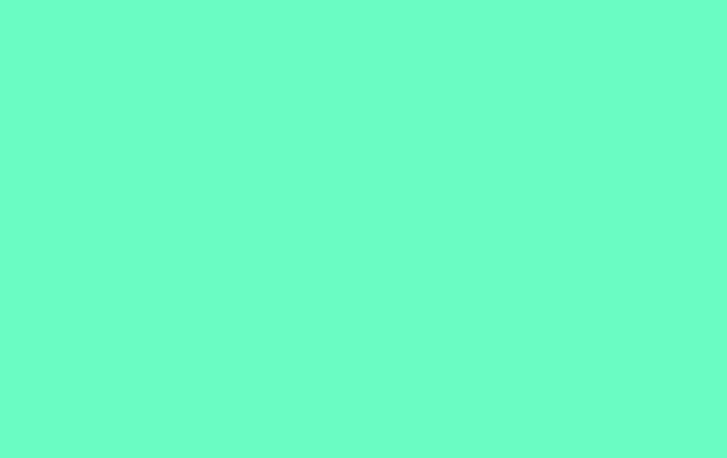
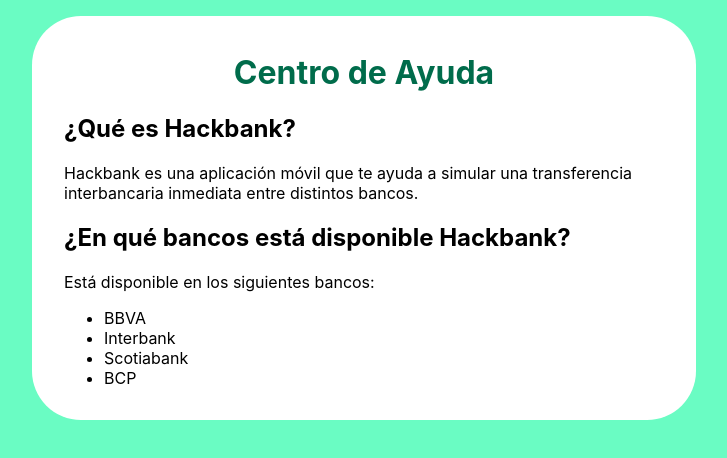
Before and after one commit to 360macky/hackbank-page, a React (Create React App) app: page /tutorial in a window 1280 px wide. Before the commit this address had no page. Shown: the top 458 px of the page, without its empty margins (276-1003 px from the left). Built offline with nearby package versions, Linux system fonts and the light colour scheme.

Commit message:
Add tutorial page

```diff
--- /dev/null
+++ b/src/Tutorial.tsx
@@ -0,0 +1,84 @@
+import React from "react";
+import styled from "styled-components";
+import { Helmet } from "react-helmet";
+
+const Privacy = () => {
+  return (
+    <>
+      <Helmet>
+        <meta charSet="utf-8" />
+        <title>Centro de Ayuda Hackbank</title>
+      </Helmet>
+      <PageContainer>
+        <PostContainer>
+          <h1>Centro de Ayuda</h1> <h2>¿Qué es Hackbank?</h2>
+          <p>
+            Hackbank es una aplicación móvil que te ayuda a simular una
+            transferencia interbancaria inmediata entre distintos bancos.
+          </p>
+          <h2>¿En qué bancos está disponible Hackbank?</h2>
+          <p>
+            Está disponible en los siguientes bancos:
+            <ul>
+              <li>BBVA</li>
+              <li>Interbank</li>
+              <li>Scotiabank</li>
+              <li>BCP</li>
+            </ul>
+          </p>
+        </PostContainer>
+      </PageContainer>
+    </>
+  );
+};
+
+const PageContainer = styled.div`
+  padding: 1rem;
+  height: 100vh;
+  display: flex;
+  flex-direction: column;
+  align-items: center;
+`;
+
+const PostContainer = styled.div`
+  background-color: #ffffff;
+  padding: 1rem 2rem;
+  border-radius: 49px;
+
+  h1 {
+    color: #006c4b;
+    text-align: center;
+  }
+
+  a {
+    color: #006c4b;
+    text-decoration: none;
+  }
+
+  a:hover {
+    text-decoration: underline;
+  }
+
+  @media only screen and (min-width: 640px) {
+    width: 600px;
+  }
+
+  @media (prefers-color-scheme: dark) {
+    background-color: #000000;
+
+    h2,
+    h3,
+    p {
+      color: #ffffff;
+    }
+
+    h1,
+    a,
+    ul,
+    li {
+      color: #6afcc3;
+    }
+  }
+`;
+
+export default Privacy;
--- a/src/index.tsx
+++ b/src/index.tsx
@@ -6,6 +6,7 @@
 
 import App from "./App";
 import Privacy from "./Privacy";
+import Tutorial from "./Tutorial";
 
 const root = ReactDOM.createRoot(
   document.getElementById("root") as HTMLElement
@@ -16,6 +17,7 @@
       <Routes>
         <Route path="/" element={<App />} />
         <Route path="/privacy" element={<Privacy />} />
+        <Route path="/tutorial" element={<Tutorial />} />
       </Routes>
     </BrowserRouter>
   </React.StrictMode>
```
